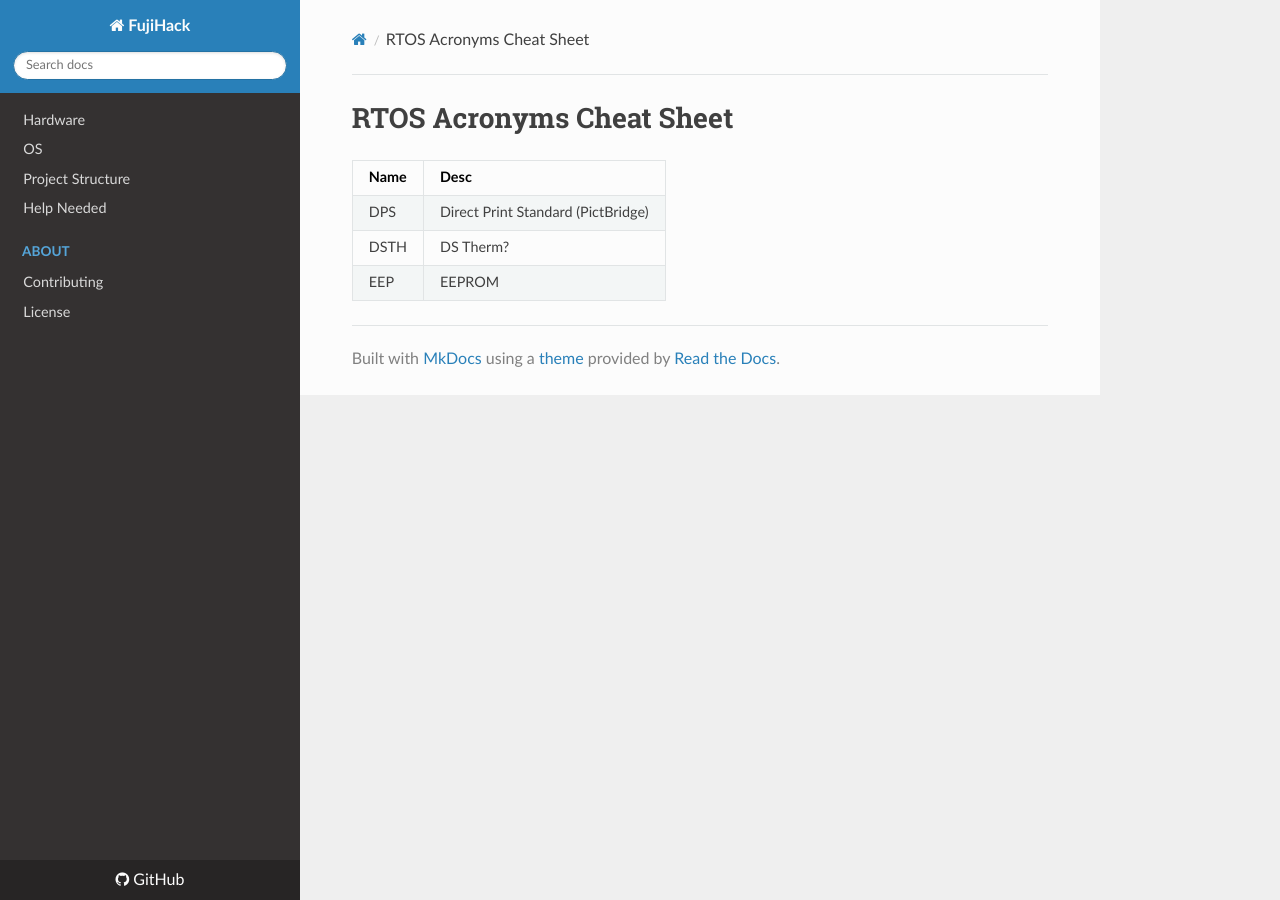
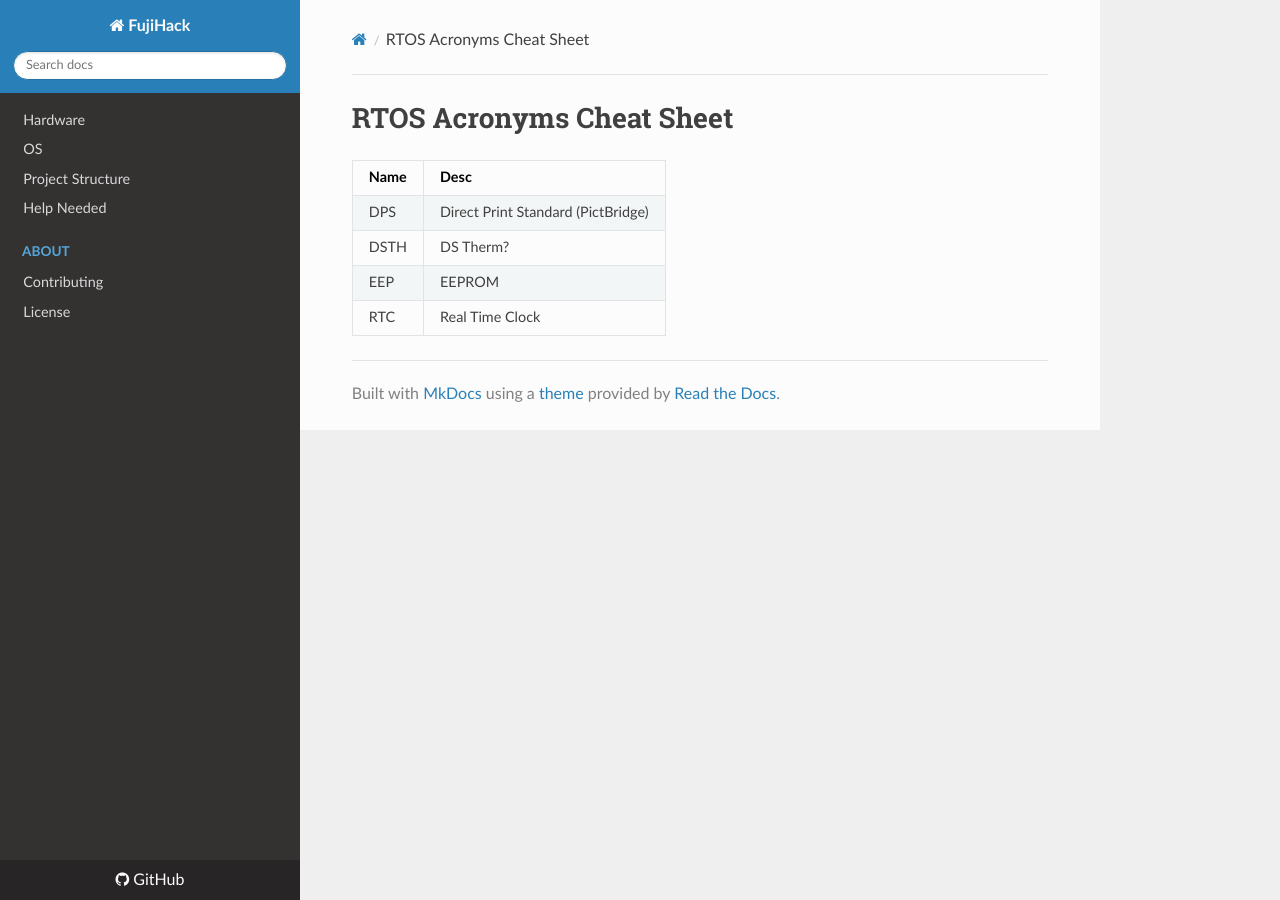
Before and after one commit to fujihack/wiki, an MkDocs documentation site: the page built from docs/words.md, in a window 1280 px wide. Built offline with MkDocs 1.6.1, drawn with Linux system fonts in a browser that asks for light colours; nearby versions of some CDN libraries.

Commit message:
Update words.md

```diff
--- a/docs/words.md
+++ b/docs/words.md
@@ -4,3 +4,4 @@
 | DPS | Direct Print Standard (PictBridge) |
 | DSTH | DS Therm? |
 | EEP | EEPROM |
+| RTC | Real Time Clock |
```
